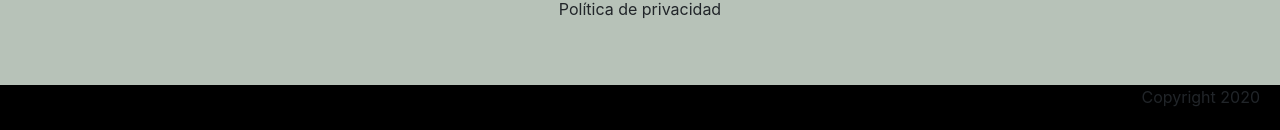
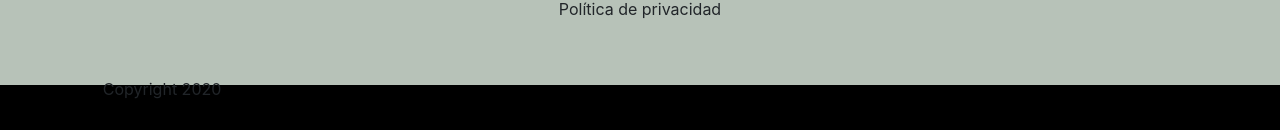
Before and after one commit to Indotem-Salddud/landing-page-fend, a React (Create React App) app: page / in a window 1280 px wide. Shown: the part 711-841 px from the top of the page. Built offline with nearby package versions, Linux system fonts and the light colour scheme.

Commit message:
first commit

```diff
--- a/src/components/Footer/Footer.tsx
+++ b/src/components/Footer/Footer.tsx
@@ -58,8 +58,8 @@ const FooterProptypes = {
     <div className="col"></div>
 
   </div>
-  <div className="col-12 d-flex justify-content-end p-2 mt-3">
-    <FooterText2Styled>{props.copyright}</FooterText2Styled>
+  <div className="col-2 d-flex justify-content-end mt-3">
+    <FooterText2Styled><p>{props.copyright}</p></FooterText2Styled>
   </div>
 </FooterStyled>
   );
```
